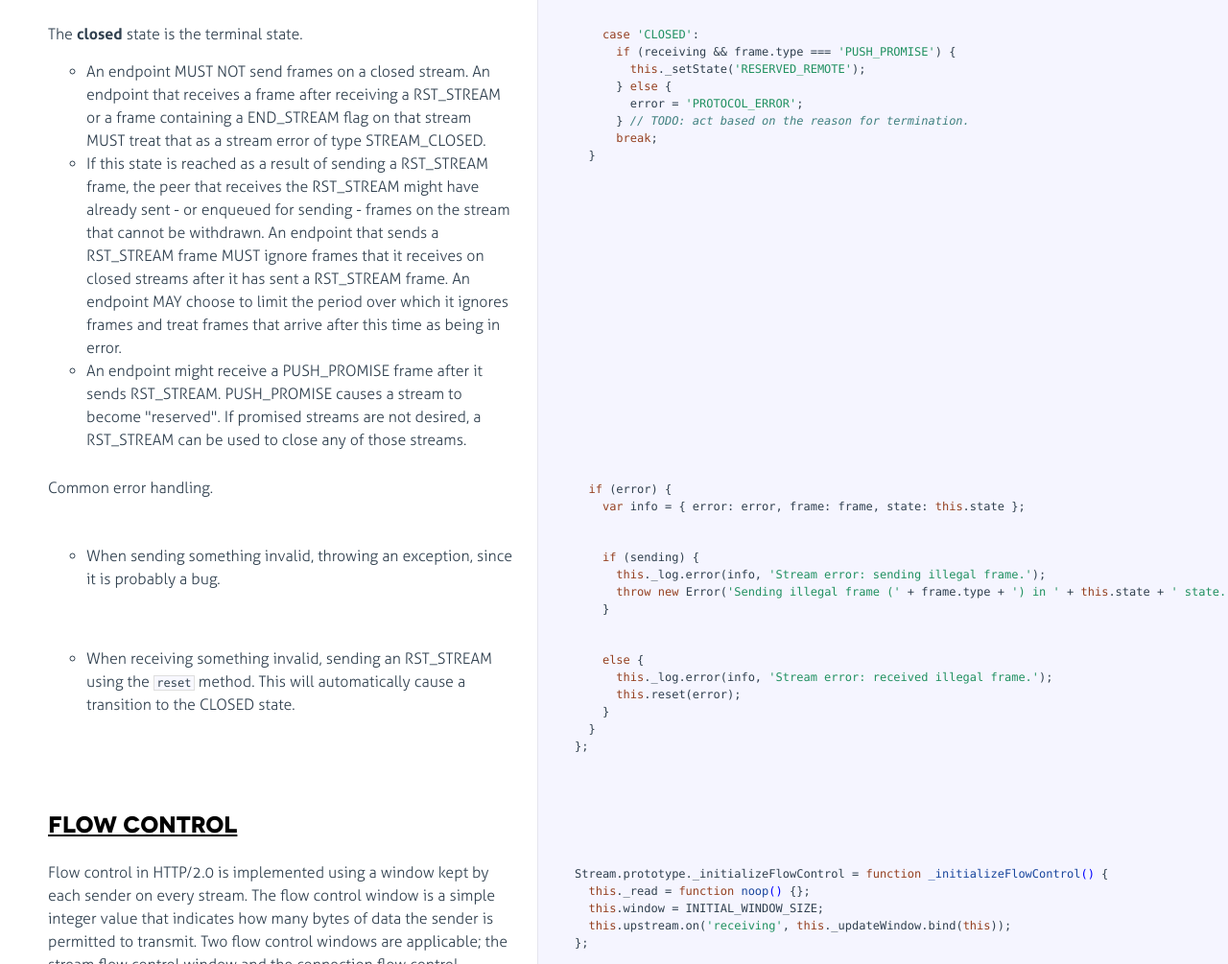
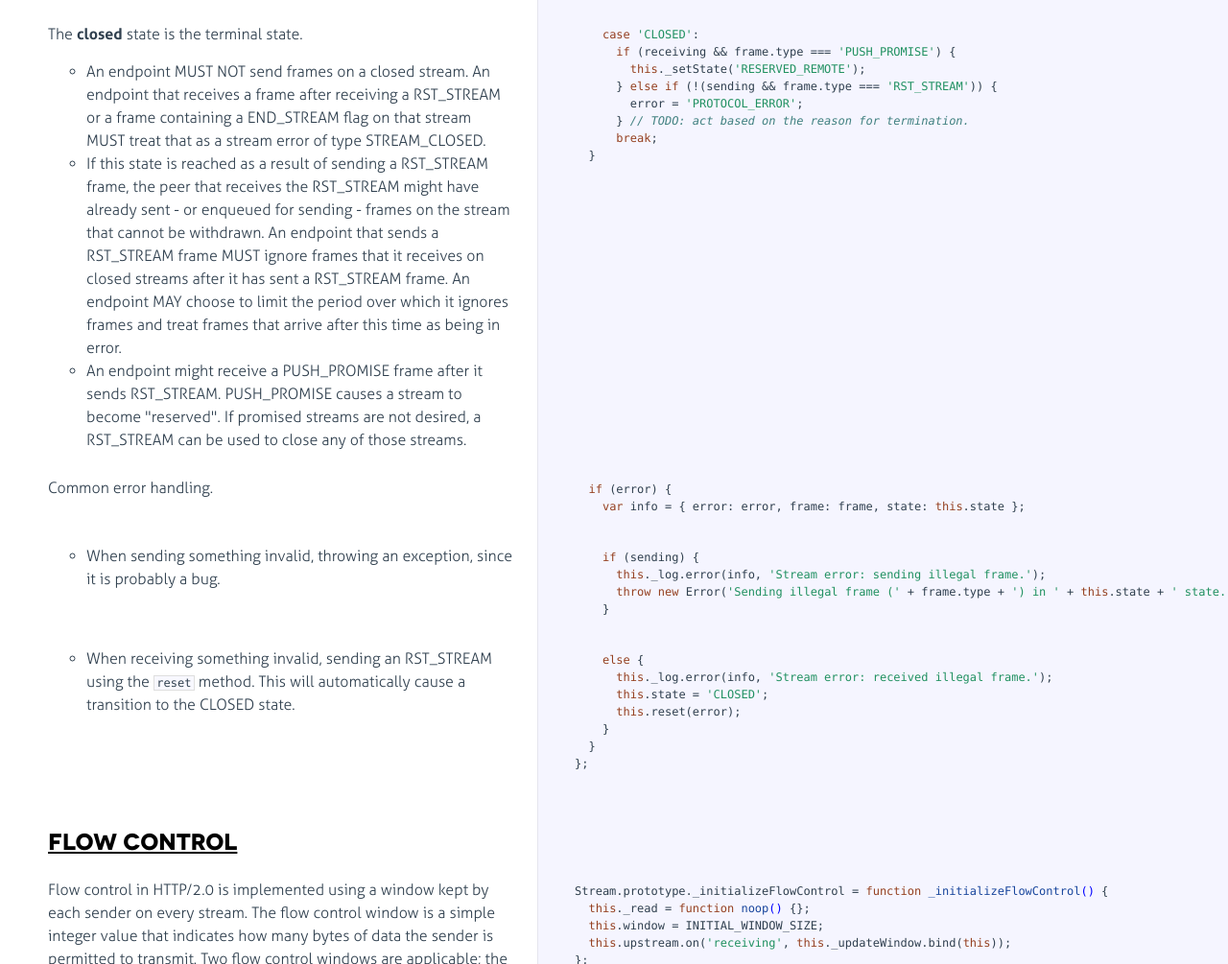
Before and after one commit to molnarg/node-http2, a website: page doc/stream.html in a window 1280 px wide. Shown: the part 5014-6019 px from the top of the page at 96% size. Drawn offline with Linux system fonts and the light colour scheme.

Commit message:
Updating stream.js docs.

```diff
--- a/doc/stream.html
+++ b/doc/stream.html
@@ -559,7 +559,7 @@ releases the stream reservation.</li>
             <div class="content"><div class='highlight'><pre>    <span class="keyword">case</span> <span class="string">'RESERVED_LOCAL'</span>:
       <span class="keyword">if</span> (sending &amp;&amp; frame.type === <span class="string">'HEADERS'</span>) {
         <span class="keyword">this</span>._setState(<span class="string">'HALF_CLOSED_REMOTE'</span>);
-      } <span class="keyword">else</span> <span class="keyword">if</span> ( sending &amp;&amp; frame.type === <span class="string">'RST_STREAM'</span>) {
+      } <span class="keyword">else</span> <span class="keyword">if</span> (sending &amp;&amp; frame.type === <span class="string">'RST_STREAM'</span>) {
         <span class="keyword">this</span>._setState(<span class="string">'CLOSED'</span>);
       } <span class="keyword">else</span> { <span class="comment">// TODO: Not well defined. https://github.com/http2/http2-spec/issues/165</span>
         error = <span class="string">'PROTOCOL_ERROR'</span>;
@@ -709,7 +709,7 @@ can be used to close any of those streams.</li>
             <div class="content"><div class='highlight'><pre>    <span class="keyword">case</span> <span class="string">'CLOSED'</span>:
       <span class="keyword">if</span> (receiving &amp;&amp; frame.type === <span class="string">'PUSH_PROMISE'</span>) {
         <span class="keyword">this</span>._setState(<span class="string">'RESERVED_REMOTE'</span>);
-      } <span class="keyword">else</span> {
+      } <span class="keyword">else</span> <span class="keyword">if</span> (!(sending &amp;&amp; frame.type === <span class="string">'RST_STREAM'</span>)) {
         error = <span class="string">'PROTOCOL_ERROR'</span>;
       } <span class="comment">// TODO: act based on the reason for termination.</span>
       <span class="keyword">break</span>;
@@ -769,6 +769,7 @@ This will automatically cause a transition to the CLOSED state.</li>
 
             <div class="content"><div class='highlight'><pre>    <span class="keyword">else</span> {
       <span class="keyword">this</span>._log.error(info, <span class="string">'Stream error: received illegal frame.'</span>);
+      <span class="keyword">this</span>.state = <span class="string">'CLOSED'</span>;
       <span class="keyword">this</span>.reset(error);
     }
   }
```
